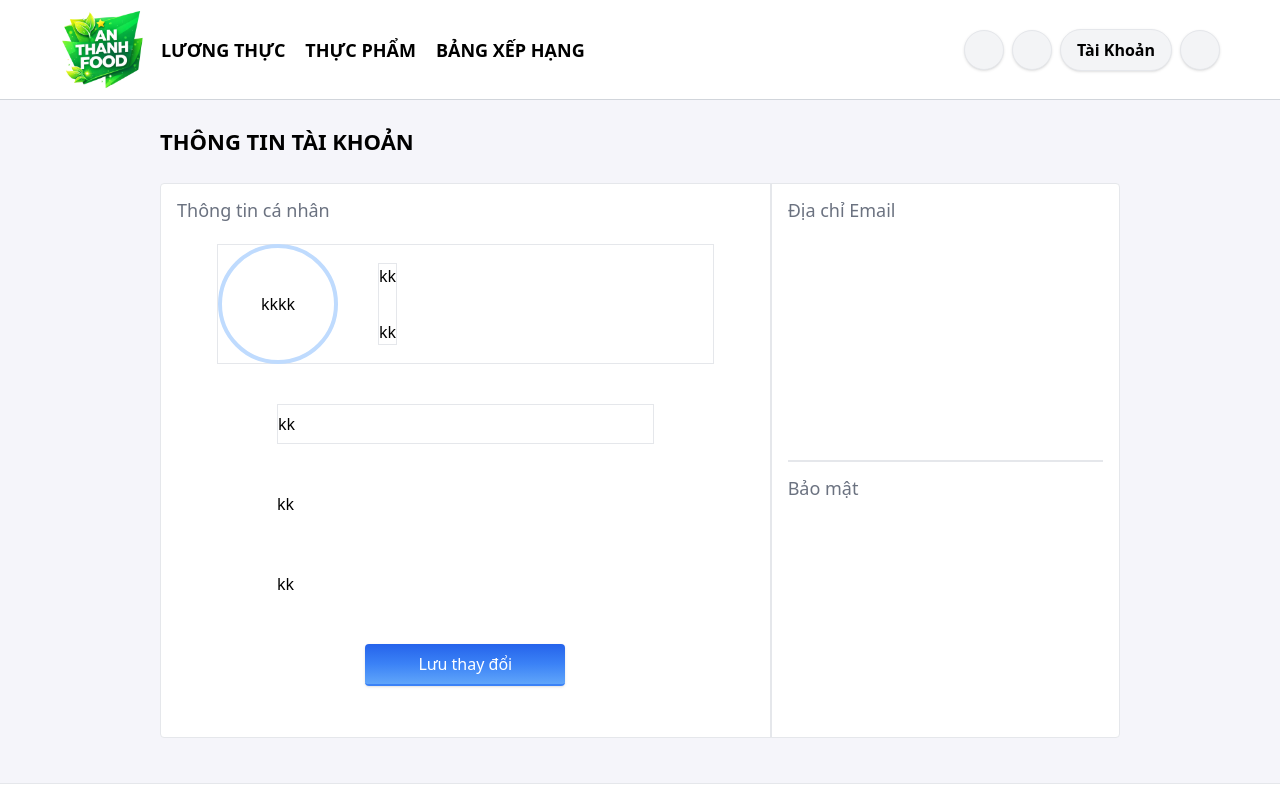
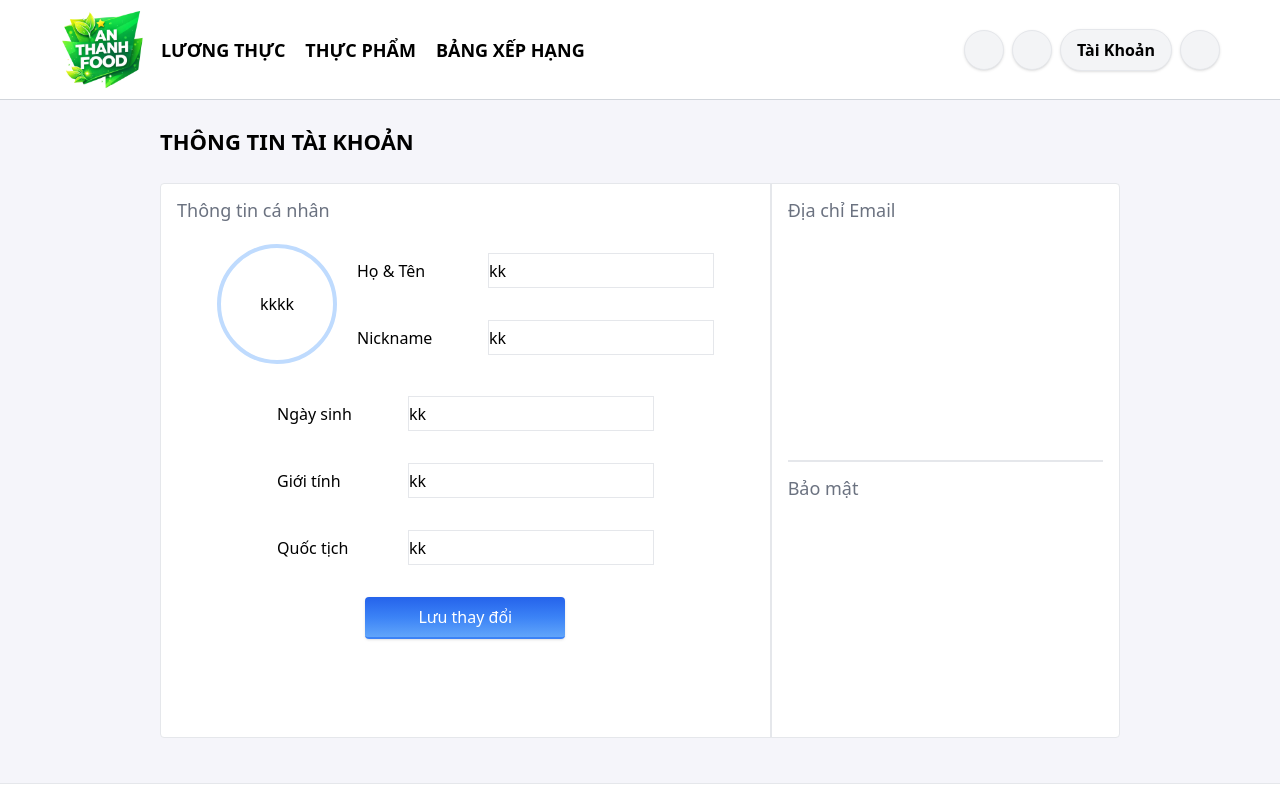
Before and after one commit to SongDuy/web-an-thanh-food, a React (Create React App) app: page /account/profile in a window 1280 px wide. Shown: the top 800 px of the page. Built offline with nearby package versions, Linux system fonts and the light colour scheme; some icons are missing.

Commit message:
Update new

```diff
--- a/src/pages/account/Profile.js
+++ b/src/pages/account/Profile.js
@@ -45,47 +45,67 @@ const ProfilePage = () => {
                             </h1>
                         </div>
 
-                        <div className="w-full grid grid-cols-1 gap-10">
+                        <div className="w-full grid grid-cols-1 gap-8">
                             <div className="w-full h-[120px] px-10 mt-5">
-                                <div className="w-full h-full flex items-center gap-10 border">
+                                <div className="w-full h-full flex items-center gap-5">
+
                                     <div className="w-[120px] h-[120px] rounded-full border-4 border-blue-200 flex items-center justify-center">
                                         kkkk
                                     </div>
-                                    <div className="grid grid-cols-1 gap-8 border">
-                                        <div>
-                                            <h1>
+
+                                    {/* 👇 PHẢI CÓ flex-1 */}
+                                    <div className="grid grid-cols-1 gap-8 flex-1 min-w-0">
+                                        <div className="w-full h-[35px] grid grid-cols-[auto_1fr] items-center gap-14">
+                                            <h1 className="w-[75px] whitespace-nowrap">
+                                                Họ & Tên
+                                            </h1>
+                                            <div className="border w-full h-full flex items-center">
                                                 kk
-                                            </h1>
-                                            <div>
-
                                             </div>
                                         </div>
 
-                                        <div>
-                                            <h1>
+                                        <div className="w-full h-[35px] grid grid-cols-[auto_1fr] items-center gap-14">
+                                            <h1 className="w-[75px] whitespace-nowrap">
+                                                Nickname
+                                            </h1>
+                                            <div className="border w-full h-full flex items-center">
                                                 kk
-                                            </h1>
-                                            <div>
-
                                             </div>
                                         </div>
                                     </div>
 
                                 </div>
-
                             </div>
 
-                            <div className="w-full grid grid-cols-1 gap-10 px-[100px]">
-                                <div className="w-full h-[40px] flex items-center border">
-                                    kk
+                            <div className="w-full grid grid-cols-1 gap-8 px-[100px]">
+                                <div className="w-full h-[35px] grid grid-cols-[auto_1fr] items-center gap-14">
+                                    <h1 className="w-[75px] whitespace-nowrap">
+                                        Ngày sinh
+                                    </h1>
+                                    <div className="border w-full h-full flex items-center">
+                                        kk
+                                    </div>
+
                                 </div>
 
-                                <div className="w-full h-[40px] flex items-center">
-                                    kk
+                                <div className="w-full h-[35px] grid grid-cols-[auto_1fr] items-center gap-14">
+                                    <h1 className="w-[75px] whitespace-nowrap">
+                                        Giới tính
+                                    </h1>
+                                    <div className="border w-full h-full flex items-center">
+                                        kk
+                                    </div>
+
                                 </div>
 
-                                <div className="w-full h-[40px] flex items-center">
-                                    kk
+                                <div className="w-full h-[35px] grid grid-cols-[auto_1fr] items-center gap-14">
+                                    <h1 className="w-[75px] whitespace-nowrap">
+                                        Quốc tịch
+                                    </h1>
+                                    <div className="border w-full h-full flex items-center">
+                                        kk
+                                    </div>
+
                                 </div>
                             </div>
 
```
